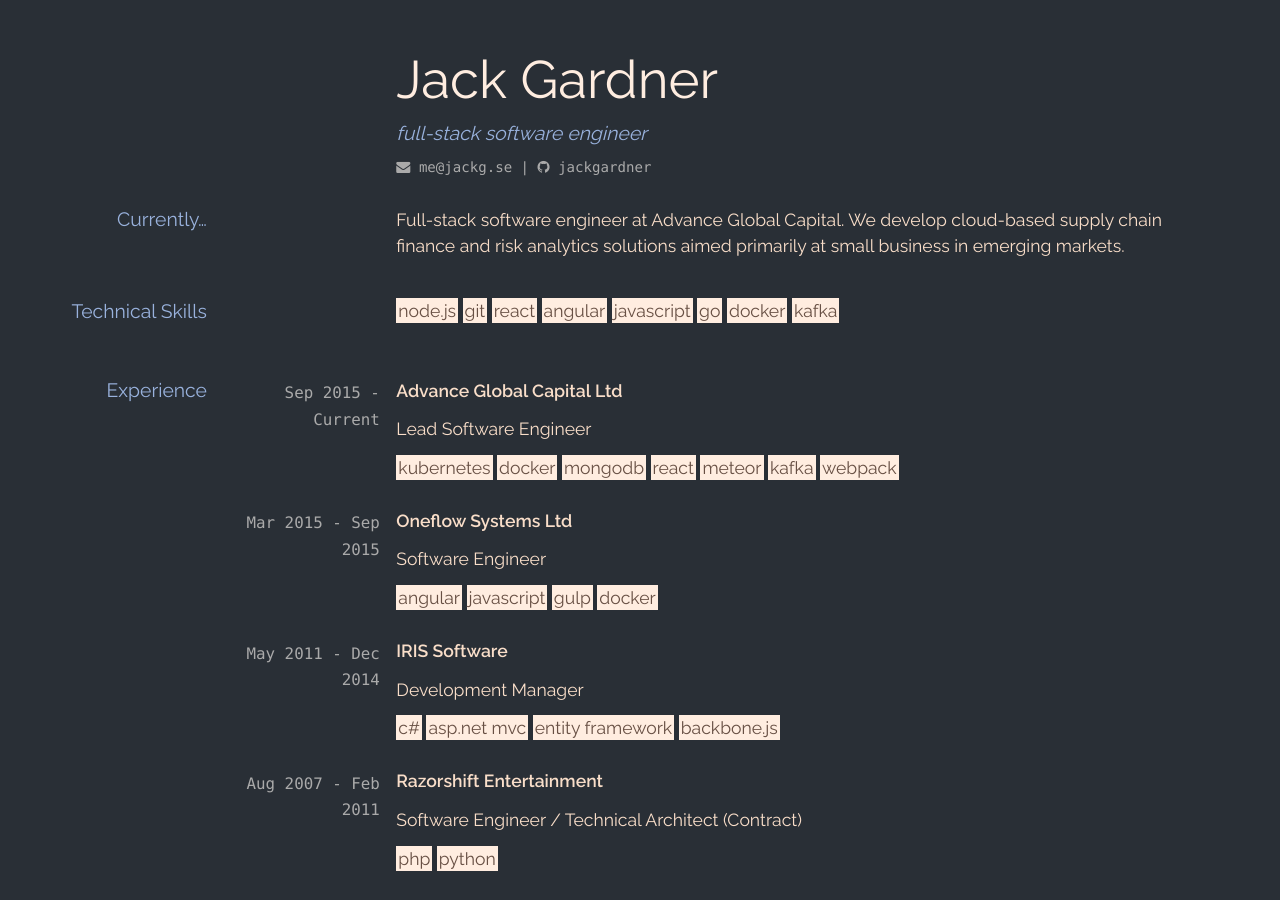
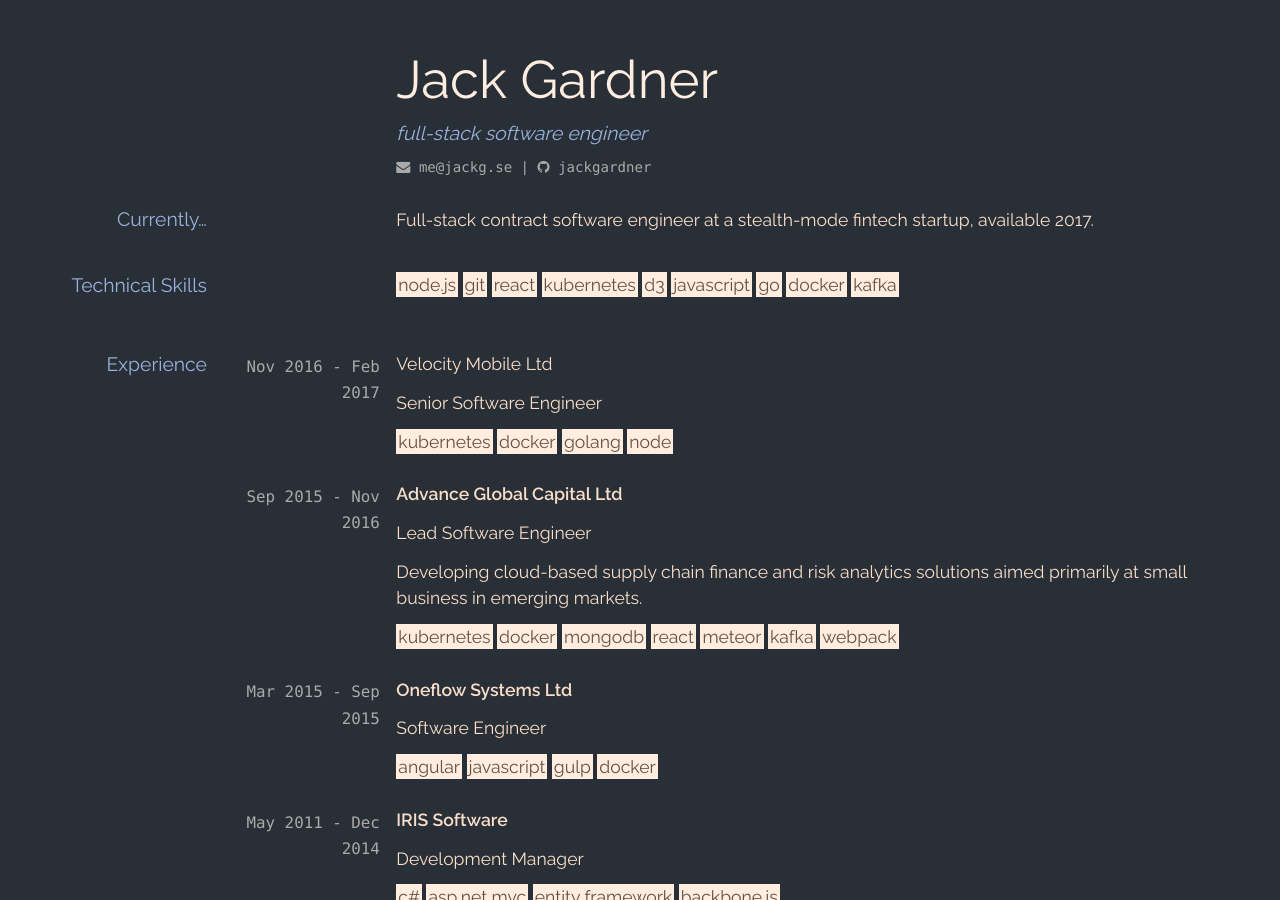
Before and after one commit to jackgardner/jackgardner.github.io, a Jekyll site: the page built from index.md, in a window 1280 px wide and 900 px high. Built offline with Jekyll 4.4.1, drawn with Linux system fonts in a browser that asks for light colours; nearby versions of some CDN libraries.

Commit message:
Update cv

```diff
--- a/index.md
+++ b/index.md
@@ -13,14 +13,15 @@ full-stack software engineer
 </div>
 
 ## Currently...
-Full-stack software engineer at Advance Global Capital.  We develop cloud-based supply chain finance and risk analytics solutions aimed primarily at small business in emerging markets.
+Full-stack contract software engineer at a stealth-mode fintech startup, available 2017.
 
 ## Technical Skills
 <ul class="skillz">
   <li>node.js</li>
   <li>git</li>
   <li>react</li>
-  <li>angular</li>
+  <li>kubernetes</li>
+  <li>d3</li>
   <li>javascript</li>
   <li>go</li>
   <li>docker</li>
@@ -29,10 +30,24 @@ Full-stack software engineer at Advance Global Capital.  We develop cloud-based
 
 ## Experience
 
-`Sep 2015 - Current`
+`Nov 2016 - Feb 2017`
+Velocity Mobile Ltd
+
+Senior Software Engineer
+
+<ul class="skillz">
+  <li>kubernetes</li>
+  <li>docker</li>
+  <li>golang</li>
+  <li>node</li>
+</ul>
+
+`Sep 2015 - Nov 2016`
 __Advance Global Capital Ltd__
 
 Lead Software Engineer
+
+Developing cloud-based supply chain finance and risk analytics solutions aimed primarily at small business in emerging markets.
 
 <ul class="skillz">
     <li>kubernetes</li>
```
